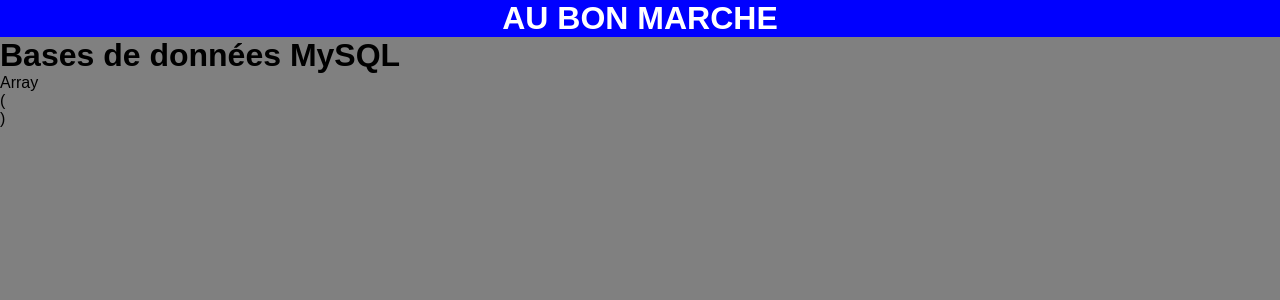
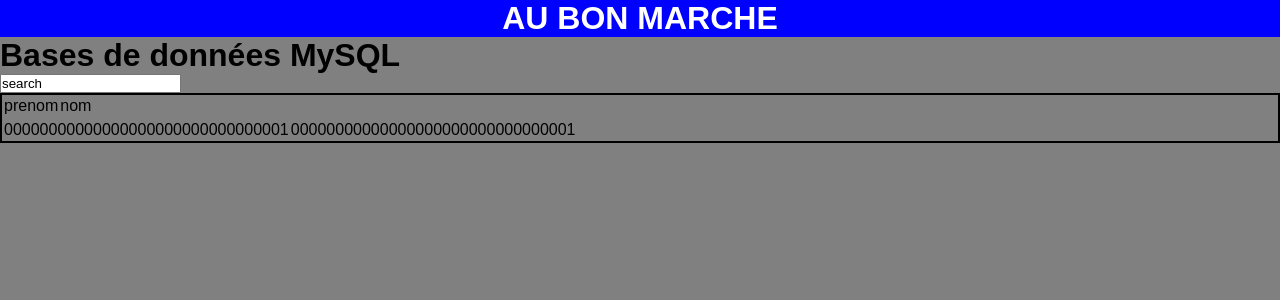
Before and after one commit to coderangel117/projetslam, a PHP site: page /selectclient.php in a window 1280 px wide. Shown: the top 300 px of the page. Run offline with PHP 8.4, Linux system fonts and the light colour scheme; tables that the repository leaves empty hold one stand-in row (values such as "Sample post").

Commit message:
SELECT CLIENT OPERATIONNEL
pas de css appliqué mais dans un tableau sans bordure

```diff
--- a/selectclient.php
+++ b/selectclient.php
@@ -1,32 +1,34 @@
 <?php
 include'headerstock.php';
+
 ?>
 
 <h1>Bases de données MySQL</h1>
+<div class="search">
+<input type="search" name="search" id="search"  placeholder="search" value="search">
+</div>
+
 <?php
-    $servname = "localhost"; $dbname = "projetslam"; $user = "test"; $pass = "mdp";
 
-    try{
-        /*parametres connexion vers bdd */
-        $dbco = new PDO("mysql:host=$servname;dbname=$dbname", $user, $pass);
-        $dbco->setAttribute(PDO::ATTR_ERRMODE, PDO::ERRMODE_EXCEPTION);
+$pdo = new PDO('mysql:dbname=projetslam;host=localhost', 'test','mdp',array(PDO::MYSQL_ATTR_INIT_COMMAND =>'SET NAMES\'UTF8\''));
 
+$selectclient = $pdo->query('SELECT prenom, nom FROM client');
 
-        $sth = $dbco->prepare("SELECT  prenom, nom FROM client WHERE nom like '%P%'");
-        $sth->execute();
+?>
+<div class="tableau" >
+<?php
+echo '<table>
 
-        /*Retourne un tableau associatif pour chaque entrée de notre table
-         *avec le nom des colonnes sélectionnées en clefs*/
-        $resultat = $sth->fetchAll(PDO::FETCH_ASSOC);
+<tr><td><p>prenom</p></td><td><p>nom</p></td></tr><tr>';
 
-        /*print_r permet un affichage lisible des résultats,
-         *<pre> rend le tout un peu plus lisible*/
-        echo '<pre>';
-        print_r($resultat);
-        echo '</pre>';
-    }
+while ($tableau = $selectclient->fetch())
+{
+?>
+<table >
 
-    catch(PDOException $e){
-        echo "Erreur : " . $e->getMessage();
-    }
-?>
+<?php
+echo ('  <tr><td>' . $tableau['prenom'] . ' ' .'</td><td>' . $tableau['nom']. '</td></tr></table>') ;
+}
+?></table>
+
+</div>
--- a/stylestock.css
+++ b/stylestock.css
@@ -77,11 +77,17 @@
     background-color: RGBa(200,200,200,0.1);
 }
 .deroulant > a::after{
-    content:" ▼";
+    content:"▼";
     font-size: 12px;
 }
 
 .conteneur{
-  margin: 50px 20px;
-  height: 1500px;
+    margin: 50px 20px;
+    height: 1500px;
 }
+.tableau{
+    border-spacing: 2;
+    border-color:black;
+    border-style: solid;
+    border-width: 2px;
+}
```
Also changed, not shown: selectproduit.php (+13 -0 lines).
